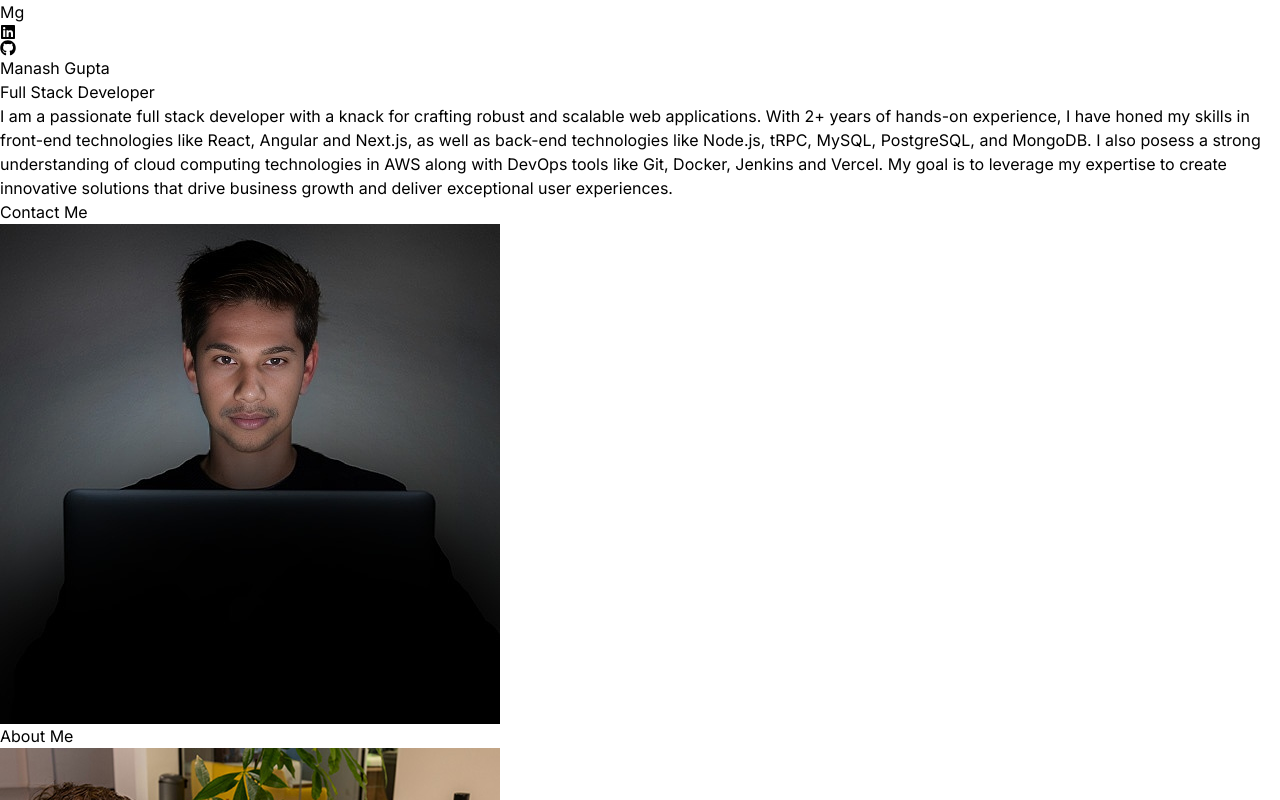
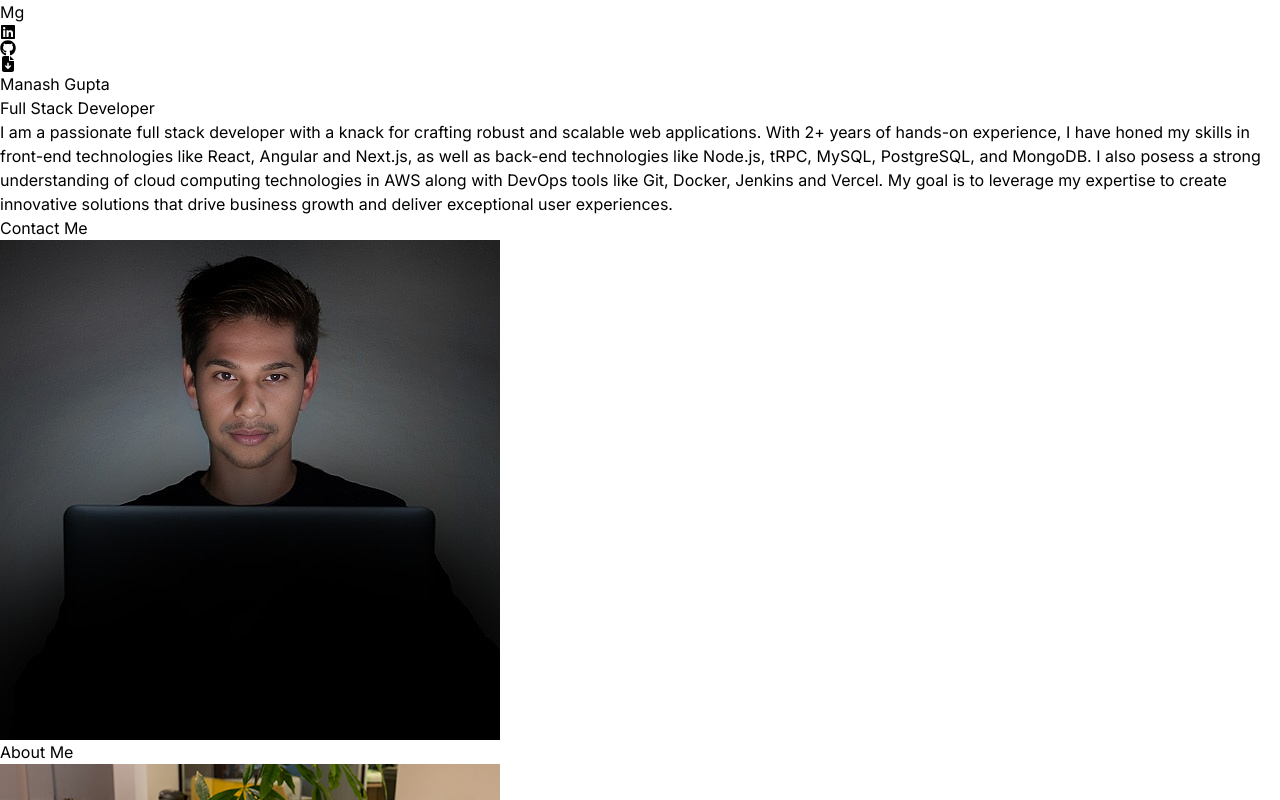
Before and after one commit to manash-codes/portfolio, a React (Vite) app in the folder react-portfolio/: page / in a window 1280 px wide. Shown: the top 800 px of the page. Built offline with nearby package versions, Linux system fonts and the light colour scheme.

Commit message:
Update files for lint
Add lint fix in package.json

Add resume download button in navbar

Add Resume in /assets/files

```diff
--- a/react-portfolio/package.json
+++ b/react-portfolio/package.json
@@ -7,6 +7,7 @@
     "dev": "vite",
     "build": "vite build",
     "lint": "eslint . --ext js,jsx --report-unused-disable-directives --max-warnings 0",
+    "lint:fix": "eslint . --fix --ext js,jsx",
     "preview": "vite preview"
   },
   "dependencies": {
--- a/react-portfolio/src/components/about.jsx
+++ b/react-portfolio/src/components/about.jsx
@@ -1,4 +1,3 @@
-import React from "react";
 import aboutImg from "../assets/about.jpg";
 import { ABOUT_TEXT } from "../constants";
 import { motion } from "framer-motion";
--- a/react-portfolio/src/components/contact.jsx
+++ b/react-portfolio/src/components/contact.jsx
@@ -1,4 +1,3 @@
-import React from "react";
 import { CONTACT } from "../constants";
 import { motion } from "framer-motion";
 
--- a/react-portfolio/src/components/experience.jsx
+++ b/react-portfolio/src/components/experience.jsx
@@ -1,4 +1,3 @@
-import React from "react";
 import { EXPERIENCES } from "../constants";
 import { motion } from "framer-motion";
 
--- a/react-portfolio/src/components/hero.jsx
+++ b/react-portfolio/src/components/hero.jsx
@@ -1,4 +1,3 @@
-import React from "react";
 import { CONTACT, HERO_CONTENT } from "../constants";
 import profilePic from "../assets/manashGuptaProfile.jpg";
 import { motion } from "framer-motion";
--- a/react-portfolio/src/components/navbar.jsx
+++ b/react-portfolio/src/components/navbar.jsx
@@ -1,5 +1,6 @@
-import React from "react";
 import { FaGithub, FaLinkedin } from "react-icons/fa";
+import { FaFileArrowDown } from "react-icons/fa6";
+import RESUME from "../assets/files/Manash_Gupta_Full_Stack.pdf";
 
 const Navbar = () => {
   return (
@@ -9,13 +10,23 @@ const Navbar = () => {
       </div>
       <div className="m-8 max-sm:me-0 flex justify-center items-center gap-4 text-2xl">
         <a
-          className="cursor-pointer"
+          className="cursor-pointer hover:text-sky-700 hover:scale-110"
           href="https://www.linkedin.com/in/manash-gupta/"
         >
           <FaLinkedin />
         </a>
-        <a className="cursor-pointer" href="https://github.com/manash-codes">
+        <a
+          className="cursor-pointer hover:text-gray-500 hover:scale-110"
+          href="https://github.com/manash-codes"
+        >
           <FaGithub />
+        </a>
+        <a
+          className="cursor-pointer hover:text-purple-500 hover:scale-110"
+          href={RESUME}
+          download
+        >
+          <FaFileArrowDown />
         </a>
       </div>
     </nav>
--- a/react-portfolio/src/components/projects.jsx
+++ b/react-portfolio/src/components/projects.jsx
@@ -1,4 +1,3 @@
-import React from "react";
 import { PROJECTS } from "../constants";
 import { motion } from "framer-motion";
 
--- a/react-portfolio/src/components/technologies.jsx
+++ b/react-portfolio/src/components/technologies.jsx
@@ -1,5 +1,3 @@
-import { animate } from "framer-motion";
-import React from "react";
 import { BiLogoPostgresql, BiLogoTypescript } from "react-icons/bi";
 import { FaNodeJs } from "react-icons/fa";
 import { RiReactjsLine } from "react-icons/ri";
```
Also changed, not shown: 1 other file (tests, documents, lock files or other folders).
